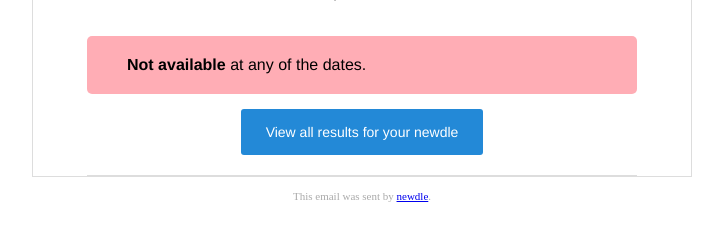
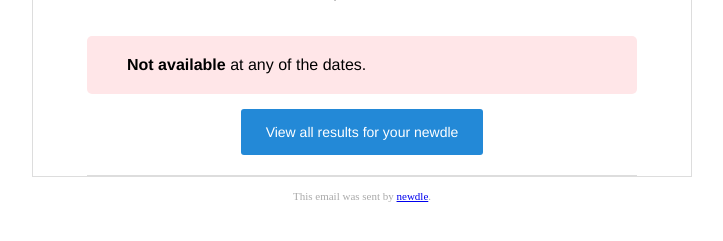
Before and after one commit to indico/newdle, a Flask app: template newdle/templates/replied_email.html in a window 1280 px wide. Shown: the part 242-483 px from the top of the page, without its empty margins (278-1001 px from the left). Run offline with Flask 2, Linux system fonts and the light colour scheme; the template is opened without the code that fills it, so the values that code supplies are empty; parts of the project's set-up code (start-up, migrations or seed data) failed here and were passed over.

Commit message:
Use lighter background color in emails

```diff
--- a/newdle/templates/deletion_email.html
+++ b/newdle/templates/deletion_email.html
@@ -6,7 +6,7 @@
   </p>
 
   <table border="0" cellpadding="0" cellspacing="0"
-         style="padding: 20px; margin: 35px auto 0 auto; border-radius: 5px; background: #ffadb5; min-width: 550px;">
+         style="padding: 20px; margin: 35px auto 0 auto; border-radius: 5px; background: #ffe6e8; min-width: 550px;">
     <tr>
       <td style="border: 0; padding: 0 0 0 20px; text-align: left;">
         <p>
--- a/newdle/templates/invitation_email.html
+++ b/newdle/templates/invitation_email.html
@@ -6,7 +6,7 @@
   </p>
 
   <table border="0" cellpadding="0" cellspacing="0"
-         style="padding: 20px; margin: 35px auto 0 auto; border-radius: 5px; background: #ffadb5; min-width: 550px;">
+         style="padding: 20px; margin: 35px auto 0 auto; border-radius: 5px; background: #ffe6e8; min-width: 550px;">
     <tr>
       <td style="border: 0; padding: 0 0 0 20px; text-align: left;">
         <p>
--- a/newdle/templates/replied_email.html
+++ b/newdle/templates/replied_email.html
@@ -9,7 +9,7 @@
   </p>
 
   <table border="0" cellpadding="0" cellspacing="0"
-         style="padding: 20px; margin: 35px auto 0 auto; border-radius: 5px; background: #ffadb5; min-width: 550px;">
+         style="padding: 20px; margin: 35px auto 0 auto; border-radius: 5px; background: #ffe6e8; min-width: 550px;">
     <tr>
       <td style="border: 0; padding: 0 0 0 20px; text-align: left;">
         {% if answers %}
--- a/newdle/templates/result_email.html
+++ b/newdle/templates/result_email.html
@@ -6,7 +6,7 @@
   </p>
 
   <table border="0" cellpadding="0" cellspacing="0"
-         style="padding: 20px; margin: 35px auto 0 auto; border-radius: 5px; background: #ffadb5; min-width: 550px;">
+         style="padding: 20px; margin: 35px auto 0 auto; border-radius: 5px; background: #ffe6e8; min-width: 550px;">
     <tr>
       <td style="border: 0; padding: 0;">
         <p>
```
